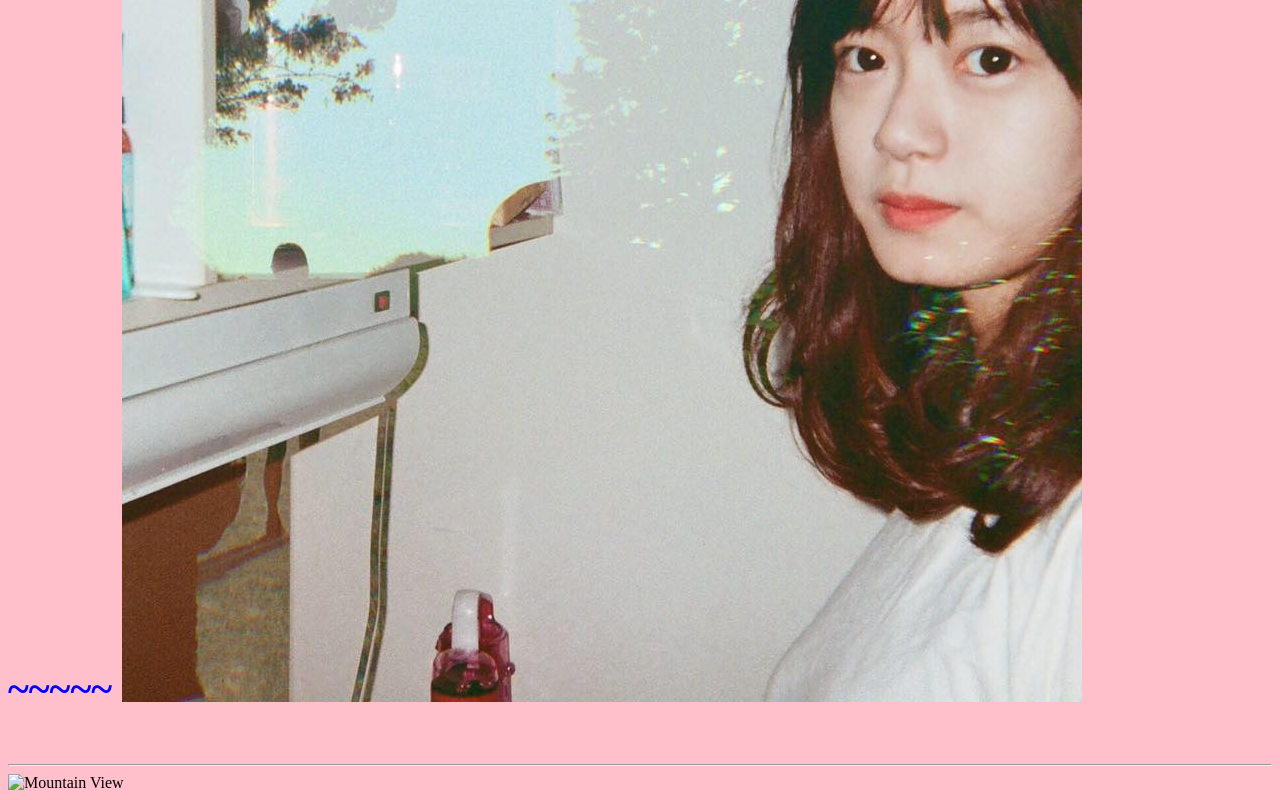
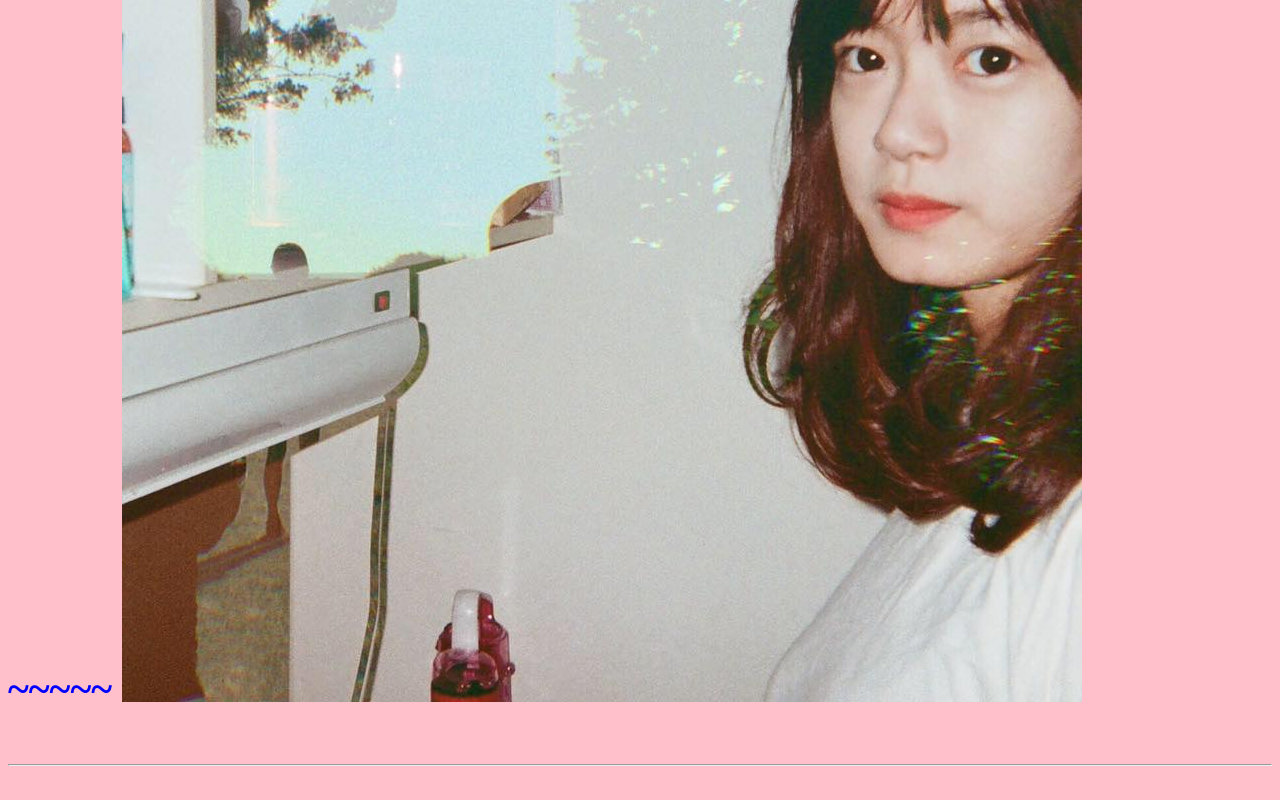
Before and after one commit to flora0318/flora0318.github.io, a plain HTML site: page index.html in a window 1280 px wide. Shown: the part 398-1198 px from the top of the page. After the commit the page ends 1172 px from the top, so only its background shows below. Drawn offline with Linux system fonts and the light colour scheme.

Commit message:
Update index.html

```diff
--- a/index.html
+++ b/index.html
@@ -11,10 +11,10 @@
 <h1 style="color:red">汪汪汪</h1>
 <p >耶. </p>
 <h1 style="color:blue;font-size:40px">~~~~~
-  <img src="24993493_2190521064298794_686717487534293943_n.jpg " alt="me">
+  <img src="24993493_2190521064298794_686717487534293943_n.jpg" alt="me">
 </h1>
 <br>
 <hr>
-<img src="pulpitrock.jpg" alt="Mountain View">
+
 </body>
 </html>
```
